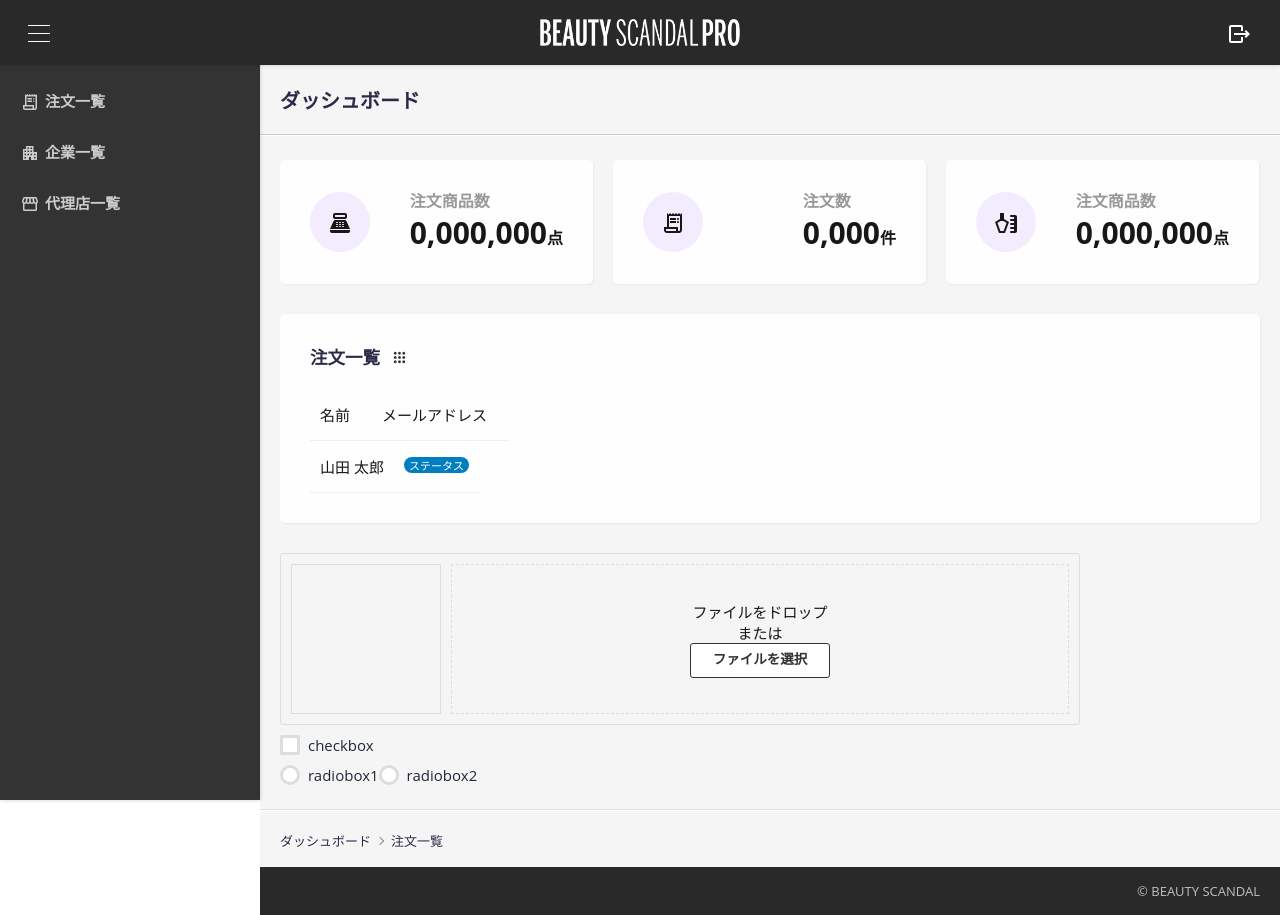
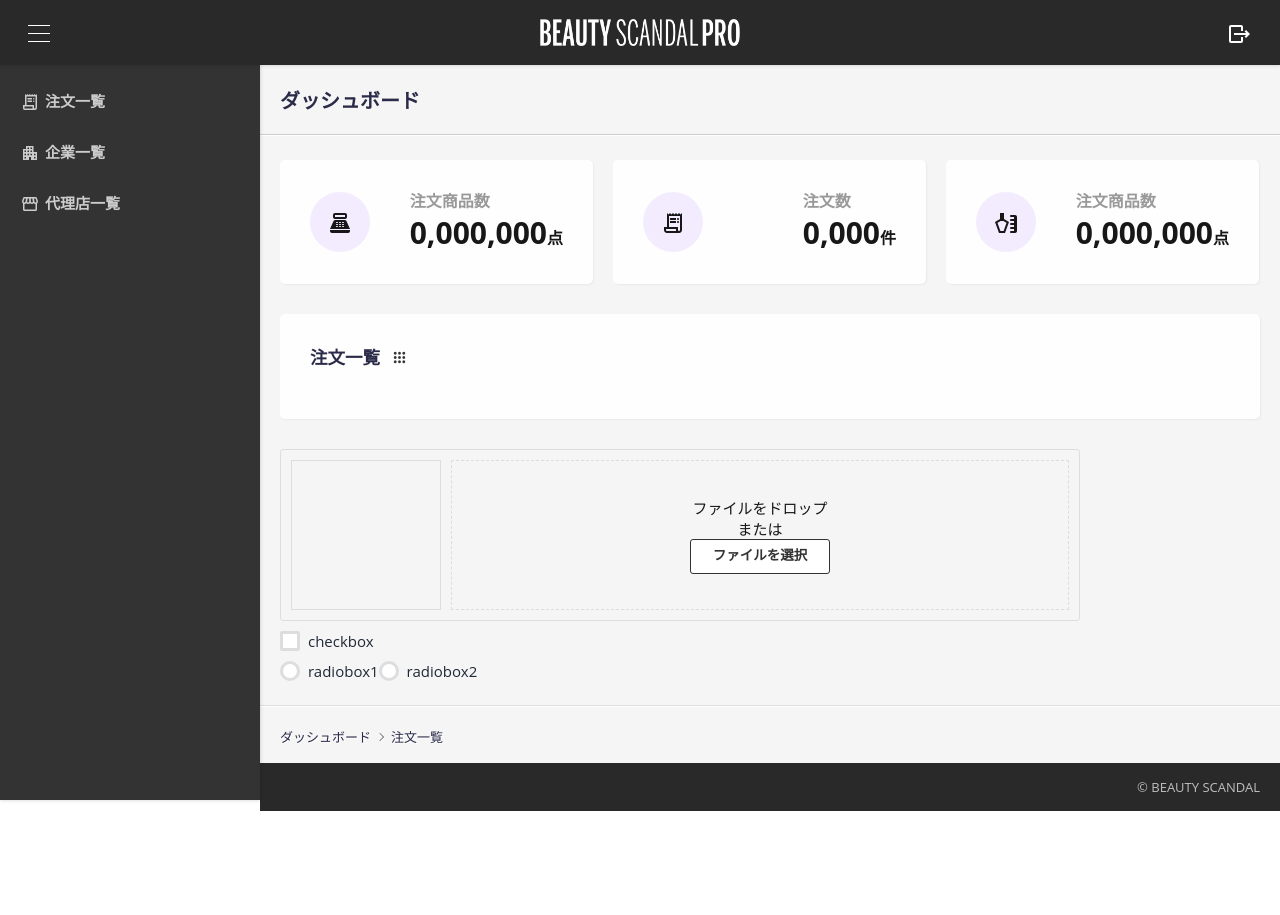
Before and after one commit to dev-nguyen-lr/webkul-frontend, a Next.js app: page /dashboard in a window 1280 px wide. After the commit the page ends 811 px from the top, so only its background shows below. Built offline with nearby package versions, Linux system fonts and the light colour scheme.

Commit message:
feat: datatable in dashboard

```diff
--- a/src/app/dashboard/page.tsx
+++ b/src/app/dashboard/page.tsx
@@ -1,7 +1,6 @@
 'use client'
 
 import React from 'react'
-import { ColumnDef } from '@tanstack/react-table'
 
 import Row from '@/components/atoms/row'
 import UploadBox from '@/components/atoms/upload-box'
@@ -12,39 +11,8 @@ import MultiCardRow from '@/components/molecules/multi-card-row'
 import Heading from '@/components/atoms/heading'
 import DataTableHeading from '@/components/molecules/datatable/data-table-heading'
 import Icon from '@/components/atoms/icon'
-import { DataTable } from '@/components/molecules/datatable'
-import { Order } from '@/@types/datatable'
-import { DataTableColumnHeader } from '@/components/molecules/datatable/data-table-column-header'
-import Badge from '@/components/atoms/badge'
 
-const orders = [
-  {
-    id: '山田 太郎',
-    status: 'ステータス',
-  },
-]
 export default function Home() {
-  const columns: ColumnDef<Order>[] = [
-    {
-      accessorKey: 'id',
-      header: ({ column }) => (
-        <DataTableColumnHeader column={column} title="名前" />
-      ),
-      cell: ({ row }) => <div>{row.getValue('id')}</div>,
-      enableSorting: false,
-      enableHiding: false,
-    },
-    {
-      accessorKey: 'status',
-      header: ({ column }) => (
-        <DataTableColumnHeader column={column} title="メールアドレス" />
-      ),
-      cell: ({ row }) => {
-        return <Badge>{row.getValue('status')}</Badge>
-      },
-      // cell: ({ row }) => <div>{row.getValue('id')}</div>,
-    },
-  ]
   return (
     <>
       <MultiCardRow>
@@ -128,7 +96,7 @@ export default function Home() {
           <DataTableHeading size="heading2" link="/order">
             注文一覧
           </DataTableHeading>
-          <DataTable columns={columns} data={orders} />
+          {/* <DataTable columns={columns} data={orders} /> */}
         </Card>
       </Row>
       <Row>
```
